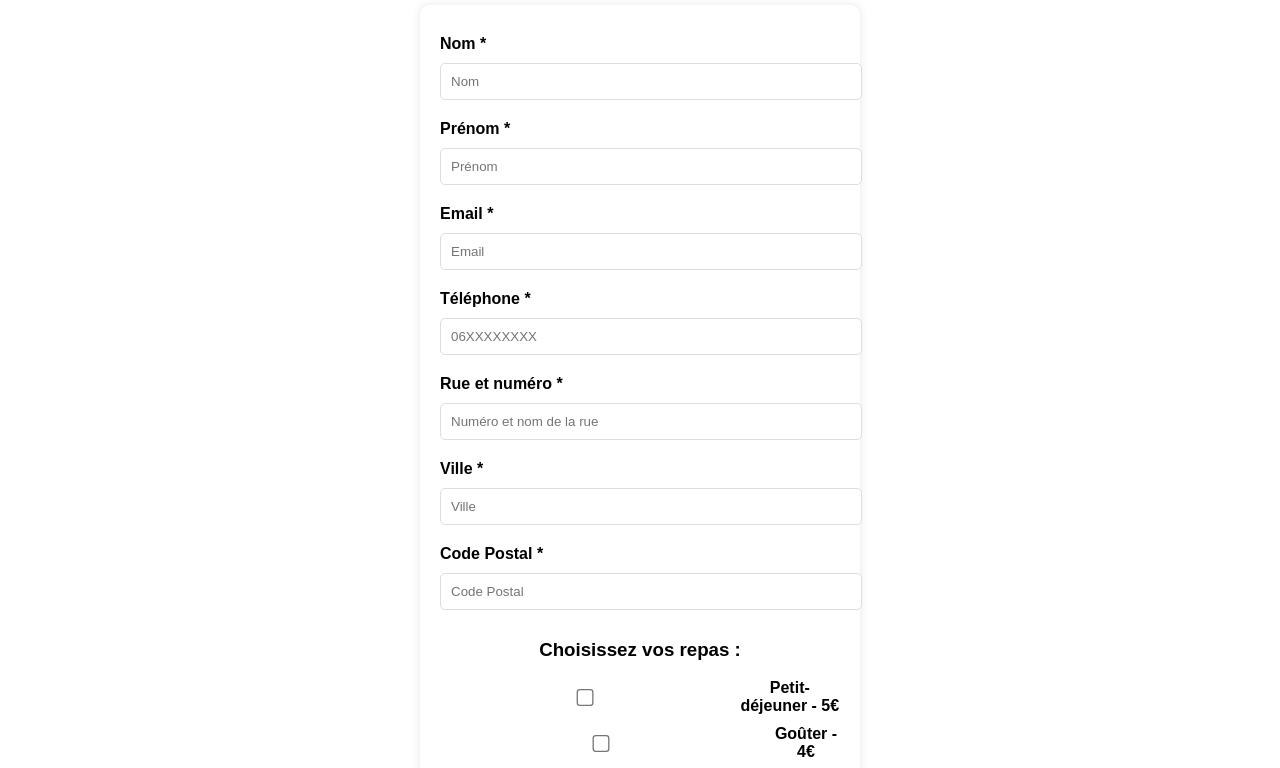
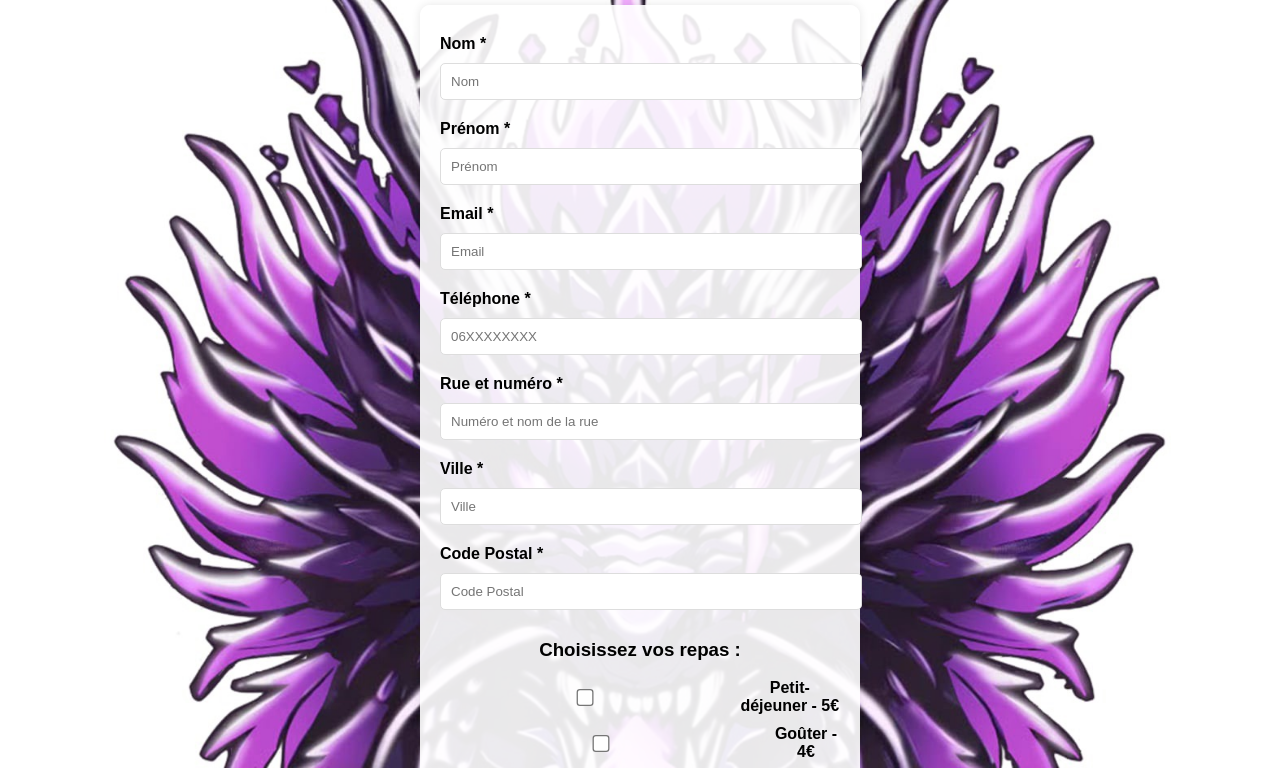
Before and after one commit to NathanSynergIA/commande_sos, a plain HTML site: page index.html in a window 1280 px wide. Shown: the part 91-859 px from the top of the page. Drawn offline with Linux system fonts and the light colour scheme.

Commit message:
Update index.html

```diff
--- a/index.html
+++ b/index.html
@@ -9,7 +9,7 @@
             font-family: Arial, sans-serif;
             text-align: center;
             padding: 20px;
-            background: url('logo.PNG') no-repeat center center fixed;
+            background: url('logo.JPG') no-repeat center center fixed;
             background-size: cover;
         }
         form {
```
